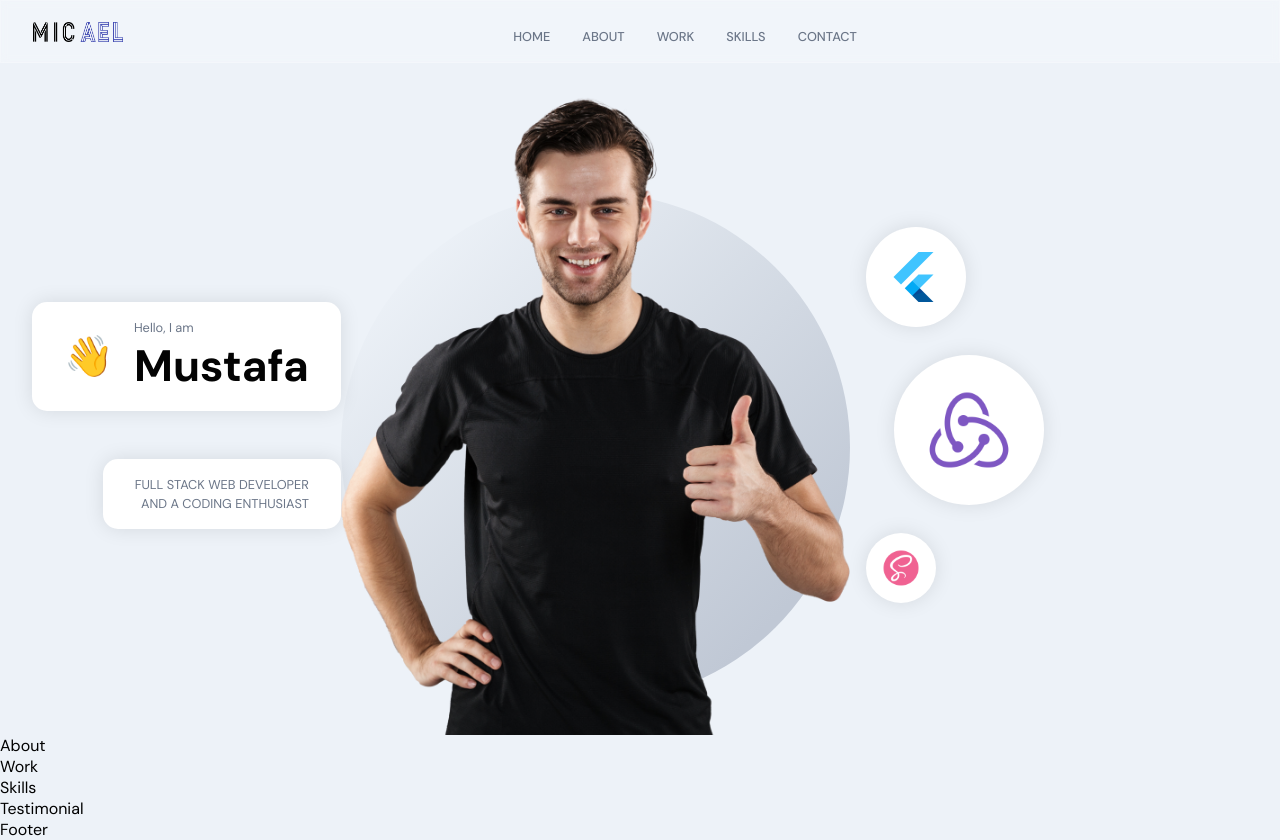
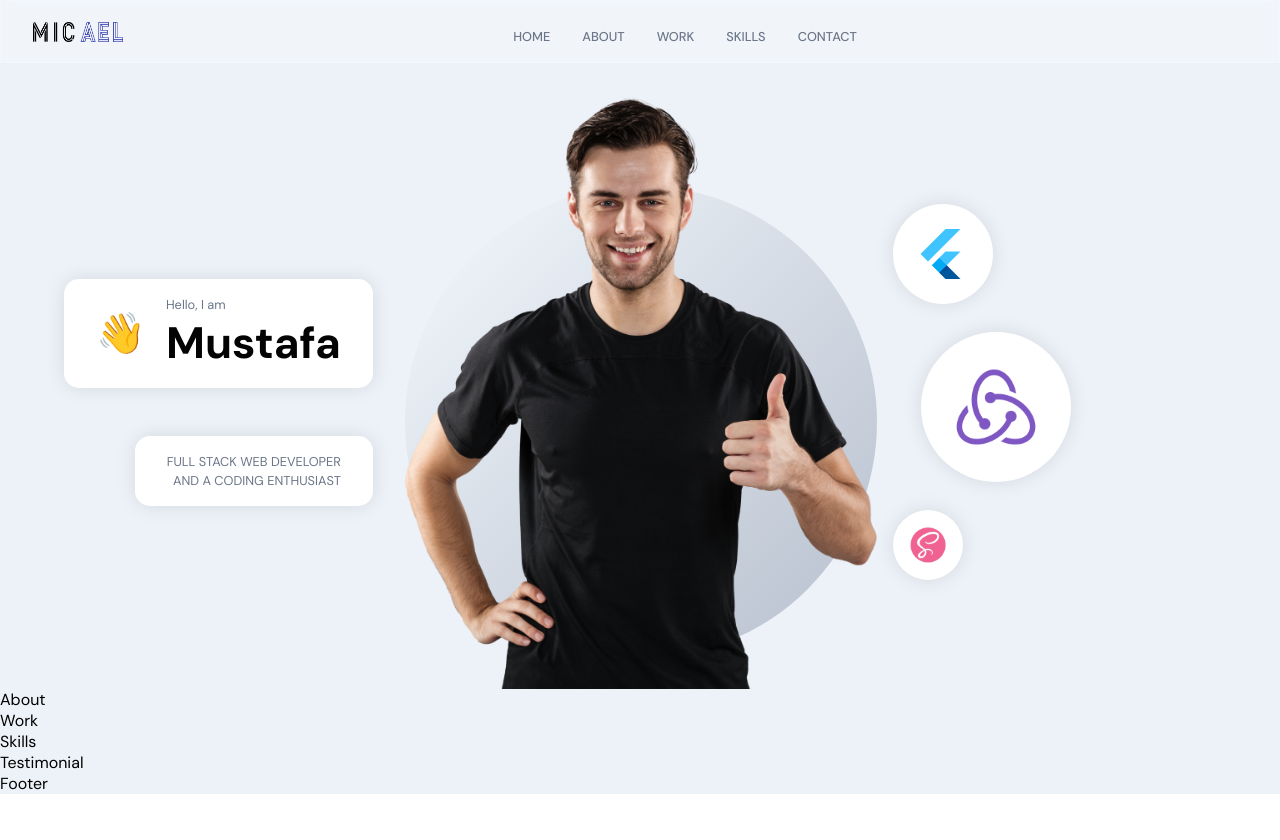
Before and after one commit to MustafaPaigeer/my_portfolio, a React (Create React App) app in the folder frontend_react/: page / in a window 1280 px wide. After the commit the page ends 800 px from the top, so only its background shows below. Built offline with nearby package versions, Linux system fonts and the light colour scheme.

Commit message:
add style to header info

```diff
--- a/frontend_react/src/container/Header/Header.scss
+++ b/frontend_react/src/container/Header/Header.scss
@@ -32,6 +32,22 @@
 
     @media screen and (max-width: 450px) {
       padding: 6rem 1rem 2rem;
+    }
+  }
+
+  .app__header-info {
+    flex: 0.65;
+    display: flex;
+    flex-direction: column;
+    justify-content: flex-start;
+    align-items: flex-start;
+    height: 100%;
+
+    margin: 0 2rem;
+
+    @media screen and (max-width: 1200px) {
+      width: 100%;
+      margin-right: 0rem;
     }
   }
 
```
